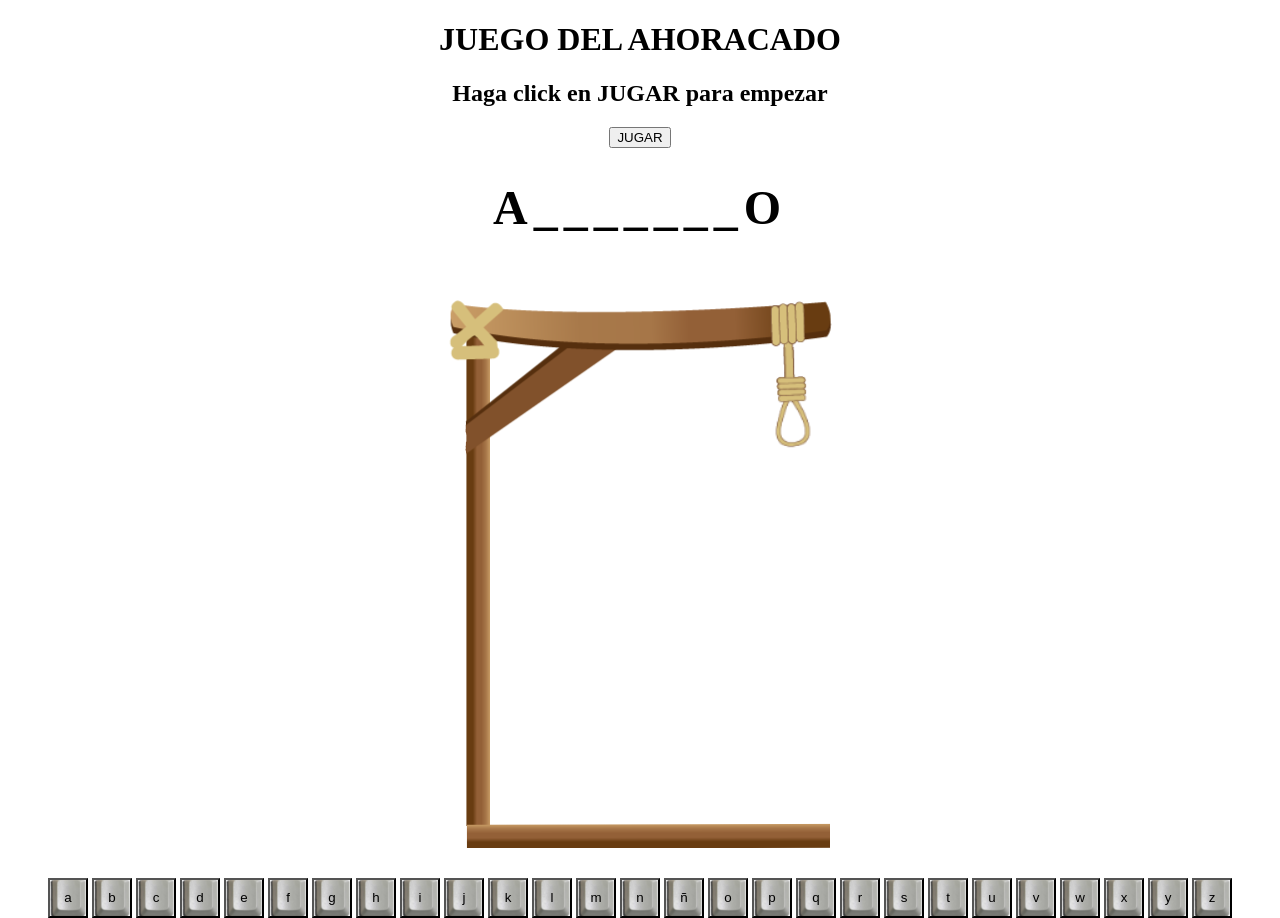
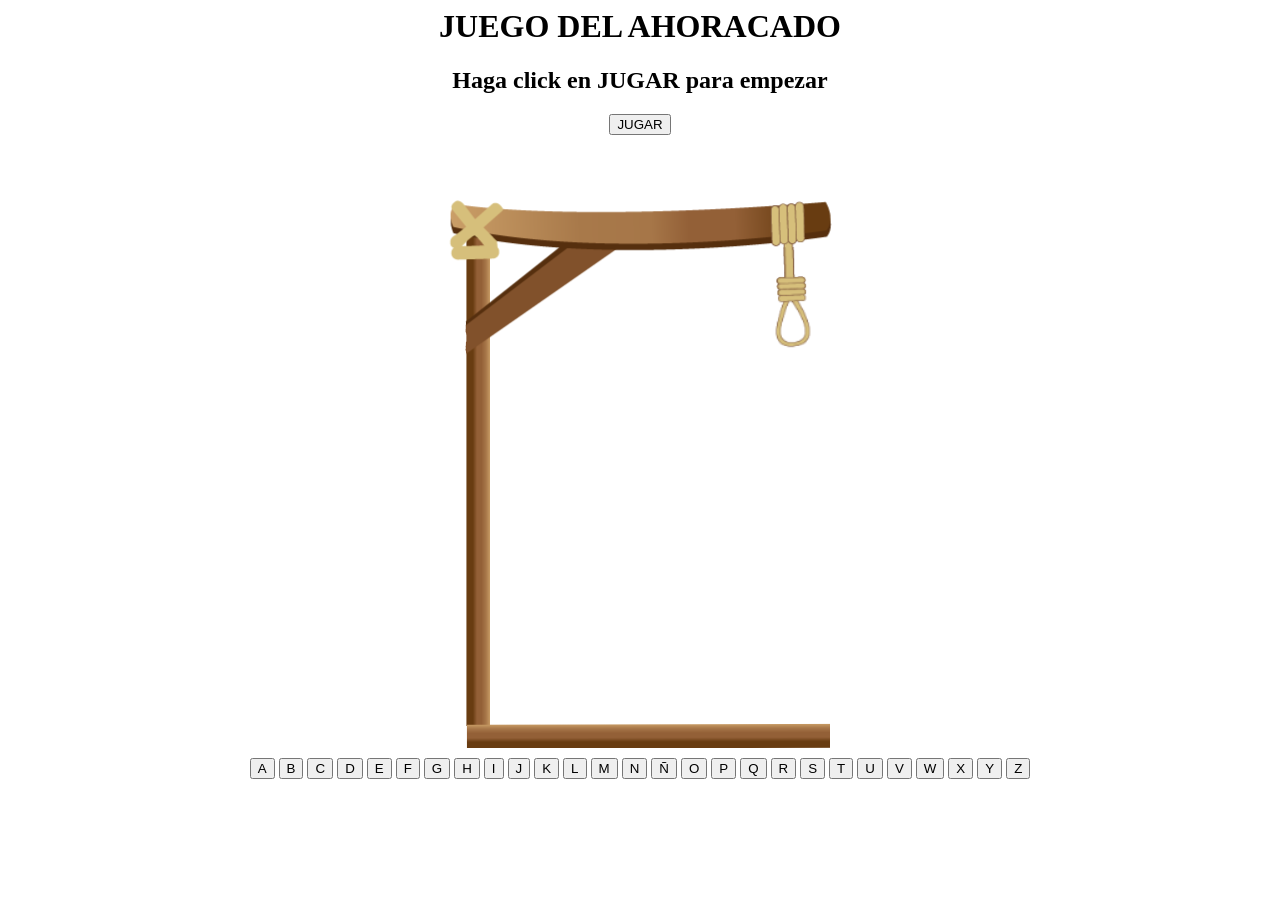
Before and after one commit to AlejandroBrid/proyecto1, a plain HTML site: page index.html in a window 1280 px wide. After the commit the page ends 800 px from the top, so only its background shows below. Drawn offline with Linux system fonts and the light colour scheme.

Commit message:
cambios
algunos cambios

```diff
--- a/css/style.css
+++ b/css/style.css
@@ -16,18 +16,25 @@ img {
 #letras button {
   width: 40px;
   height: 40px;
-  padding: 6px 0;
+  padding: 10px 0;
   text-align: center;
   margin-top: 20px;
   background-image: url(/imagenes/tecla2.png);
   background-size: 40px 40px;
   background-position: center;
 }
+
+h1 {
+  text-align: center;
+  margin-top: 0.5rem;
+}
+
+h2 {
+  margin-top: 1px;
+}
+
 h3 {
   letter-spacing: 6px;
   font-size: 3rem;
-  margin: 2rem;
+  margin: 1rem;
 }
-h2 {
-  margin-top: 0px;
-}
--- a/index.html
+++ b/index.html
@@ -1,45 +1,45 @@
 <!DOCTYPE html>
-<html lang="en">
+<html lang="es">
   <head>
     <meta charset="UTF-8" />
     <meta name="viewport" content="width=device-width, initial-scale=1.0" />
-    <title>Document</title>
+    <title>Juego del ahorcado</title>
     <link rel="stylesheet" href="./css/style.css" />
   </head>
   <body>
     <h1>JUEGO DEL AHORACADO</h1>
     <h2>Haga click en JUGAR para empezar</h2>
-    <button>JUGAR</button>
-    <h3>A_______O</h3>
-    <img src="./imagenes/ahorcado01.png" alt="" />
-    <section id="letras">
-      <button>a</button>
-      <button>b</button>
-      <button>c</button>
-      <button>d</button>
-      <button>e</button>
-      <button>f</button>
-      <button>g</button>
-      <button>h</button>
-      <button>i</button>
-      <button>j</button>
-      <button>k</button>
-      <button>l</button>
-      <button>m</button>
-      <button>n</button>
-      <button>ñ</button>
-      <button>o</button>
-      <button>p</button>
-      <button>q</button>
-      <button>r</button>
-      <button>s</button>
-      <button>t</button>
-      <button>u</button>
-      <button>v</button>
-      <button>w</button>
-      <button>x</button>
-      <button>y</button>
-      <button>z</button>
+    <button id="boton">JUGAR</button>
+    <h3 id="palabra"></h3>
+    <img src="./imagenes/ahorcado01.png" alt="Imagen de una horca" />
+    <section id="botones">
+      <button class="letra">A</button>
+      <button class="letra">B</button>
+      <button class="letra">C</button>
+      <button class="letra">D</button>
+      <button class="letra">E</button>
+      <button class="letra">F</button>
+      <button class="letra">G</button>
+      <button class="letra">H</button>
+      <button class="letra">I</button>
+      <button class="letra">J</button>
+      <button class="letra">K</button>
+      <button class="letra">L</button>
+      <button class="letra">M</button>
+      <button class="letra">N</button>
+      <button class="letra">Ñ</button>
+      <button class="letra">O</button>
+      <button class="letra">P</button>
+      <button class="letra">Q</button>
+      <button class="letra">R</button>
+      <button class="letra">S</button>
+      <button class="letra">T</button>
+      <button class="letra">U</button>
+      <button class="letra">V</button>
+      <button class="letra">W</button>
+      <button class="letra">X</button>
+      <button class="letra">Y</button>
+      <button class="letra">Z</button>
     </section>
 
     <script src="./js/script.js"></script>
--- a/js/script.js
+++ b/js/script.js
@@ -1,2 +1,34 @@
 "use strict";
-const palabras = ["manzana", "banana", "elefante", "casa", "perro"];
+
+const listaPalabras = ["manzana", "banana", "elefante", "casa", "perro"];
+
+let palabra = listaPalabras[Math.floor(Math.random() * listaPalabras.length)];
+
+let letrasAdivinadas = [""];
+let intentosRestantes = 6;
+// Elementos HTML
+const palabraHtml = document.getElementById("palabra");
+// Función para mostrar la palabra oculta
+function mostrarPalabra() {
+  let palabraOculta = "";
+  for (let i = 0; i < palabra.length; i++) {
+    if (letrasAdivinadas.includes(palabra[i])) {
+      palabraOculta += palabra[i] + " ";
+    } else {
+      palabraOculta += "_ ";
+    }
+  }
+  palabraHtml.textContent = palabraOculta;
+}
+//evento de escucha a cada botón para capturar el clic del jugador y procesar la letra
+const botonesLetra = document.querySelectorAll(".letra");
+
+botonesLetra.forEach((boton) => {
+  boton.addEventListener("click", () => {
+    const letra = boton.textContent;
+    boton.disabled = true; //desactivar el boton usado
+    letrasAdivinadas.push(letra);
+    mostrarPalabra();
+    verificarJuego();
+  });
+});
```
